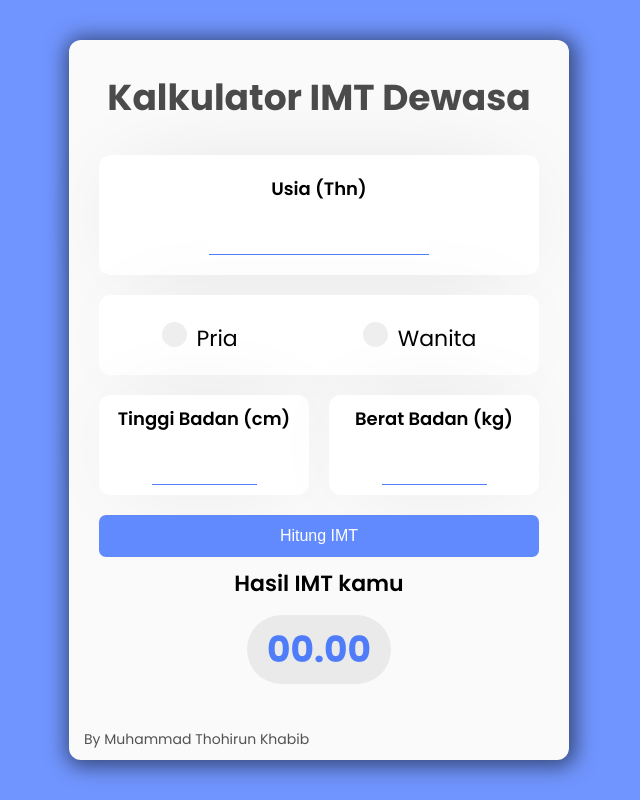
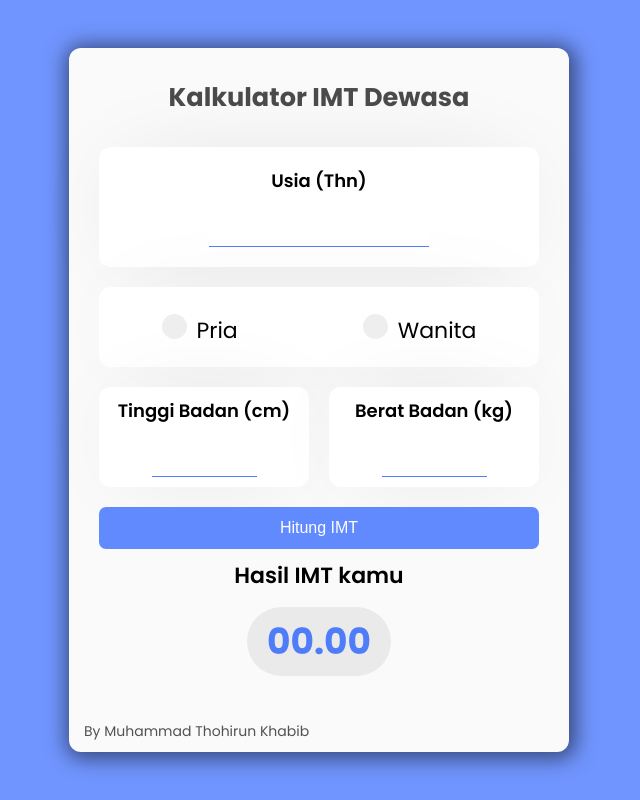
Before and after one commit to habibip2/KalkIMTDewasa, a plain HTML site: page index.html in a window 1280 px wide. Shown: the whole page, without its empty margins (321-961 px from the left). Drawn offline with Linux system fonts and the light colour scheme.

Commit message:
Update style.css

```diff
--- a/style.css
+++ b/style.css
@@ -32,7 +32,7 @@
   h1 {
     color: rgb(0, 0, 0, 0.7);
     font-weight: bold;
-    font-size: 36px;
+    font-size: 1.6rem;
     padding: 30px 0;
 
   }
```
